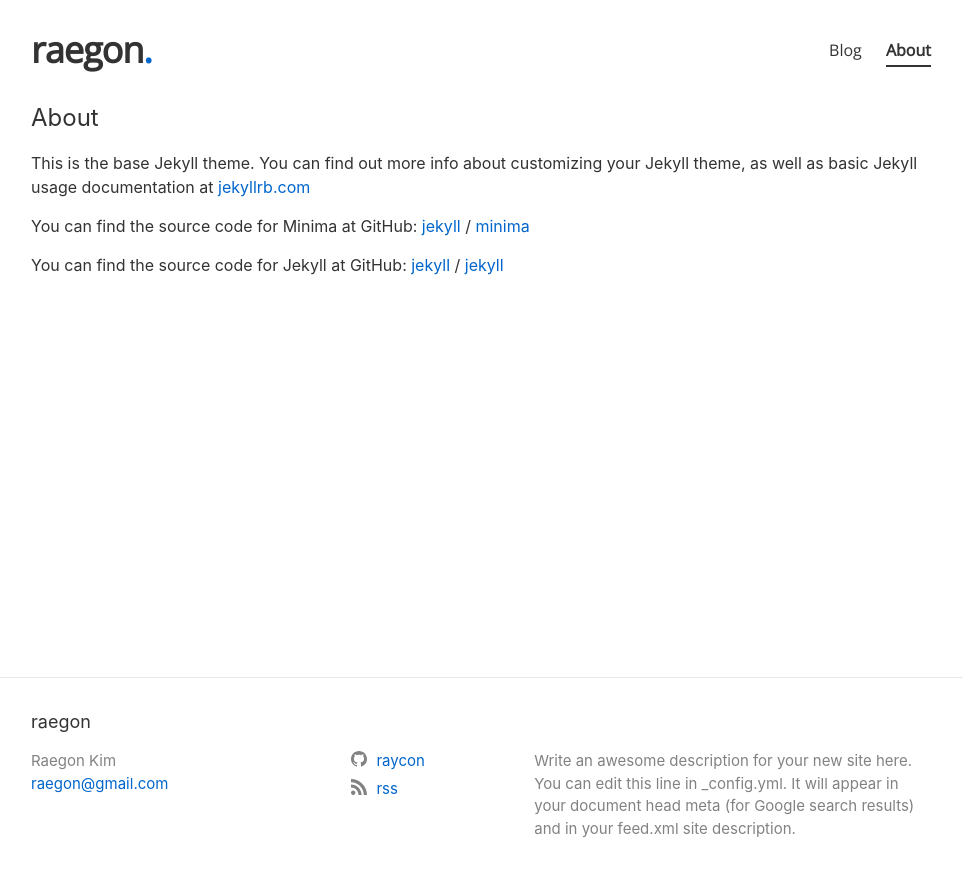
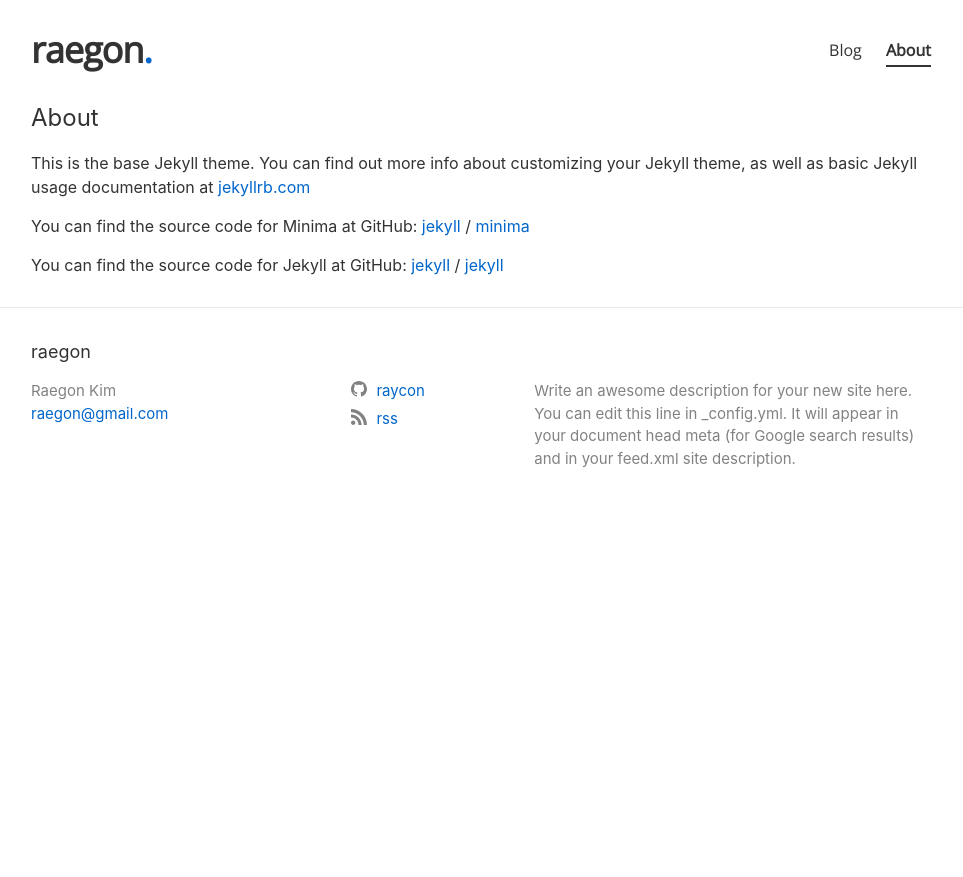
Before and after one commit to raycon/raycon.github.io, a Jekyll site: the page built from pages/about.md, in a window 1280 px wide. Shown: the top 877 px of the page, without its empty margins (159-1122 px from the left). Built offline with Jekyll 4.4.1, drawn with Linux system fonts in a browser that asks for light colours.

Commit message:
Polishing

```diff
--- a/_layouts/default.html
+++ b/_layouts/default.html
@@ -7,7 +7,7 @@
 
     {%- include header.html -%}
 
-    <main aria-label="Content" class="page-content">
+    <main aria-label="Content">
       {{ content }}
     </main>
 
--- a/_sass/minima.scss
+++ b/_sass/minima.scss
@@ -12,7 +12,6 @@ $spacing-unit:     30px !default;
 
 $text-color:       #333 !default;
 $background-color: #FFF !default;
-// $brand-color:      #2a7ae2 !default;
 $brand-color:      #0066cc !default;
 
 $grey-color:       #828282 !default;
```
